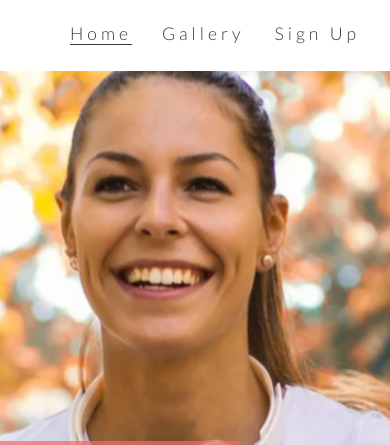
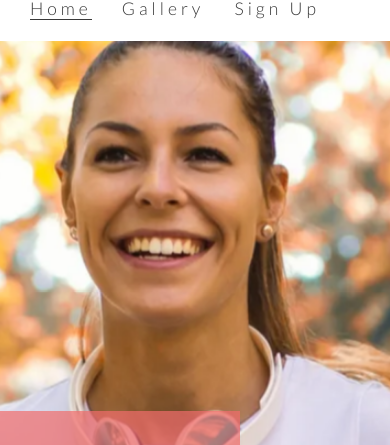
Before and after one commit to Izabela88/love-running, a plain HTML site: page index.html in a window 390 px wide. Shown: the part 79-524 px from the top of the page. Drawn offline with nearby package versions, Linux system fonts and the light colour scheme.

Commit message:
Style menu area for screens 950px wide and down

```diff
--- a/assets/css/style.css
+++ b/assets/css/style.css
@@ -269,3 +269,15 @@ footer {
         display: none;
     }
 }
+
+/* For medium screens size from 950px and down */
+@media screen and (max-width:950px) {
+
+    #menu {
+        clear: left;
+        float: left;
+        margin-left: 30px;
+        margin-bottom: 20px;
+        line-height: 25px;
+    }
+}
```
